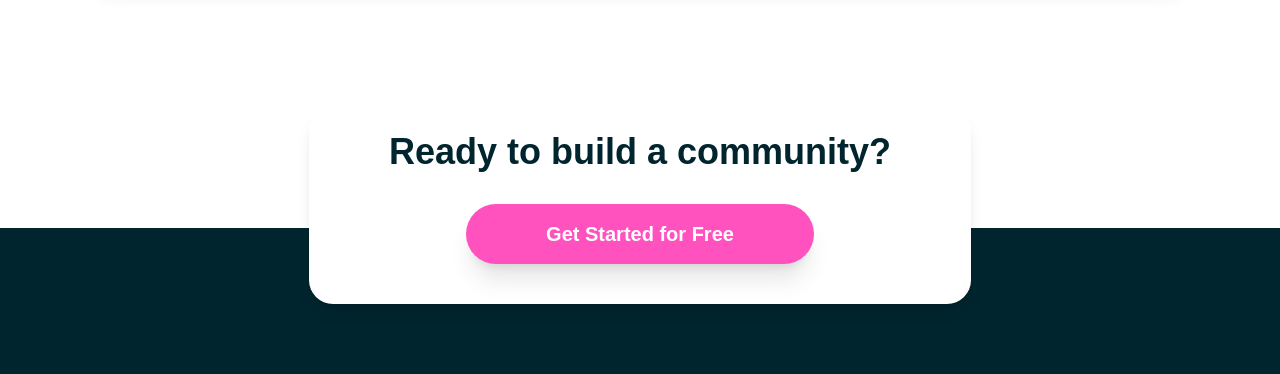
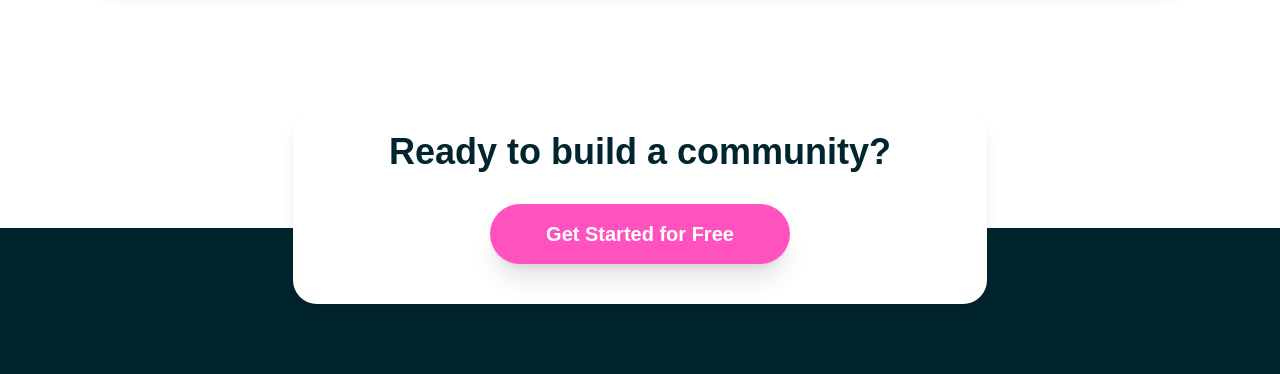
Before and after one commit to Tanyaradzwa1999/Huddle-landing-page-with-alternating-feature-blocks, a website: page index.html in a window 1280 px wide. Shown: the part 2260-2634 px from the top of the page. Drawn offline with Linux system fonts and the light colour scheme.

Commit message:
fixed heading size

```diff
--- a/index.html
+++ b/index.html
@@ -154,9 +154,13 @@
         <div
           class="flex flex-col shadow-lg rounded-3xl items-center justify-center bg-white px-0 absolute z-10 -mt-60 md:-mt-32 mr-6 ml-6"
         >
-          <h3 class="px-20 mt-6">Ready to build a community?</h3>
+          <h3
+            class="px-20 mt-6 text-xl md:text-4xl font-extrabold md:font-bold md:px-24"
+          >
+            Ready to build a community?
+          </h3>
           <button
-            class="shadow-xl mb-10 py-6 px-20 bg-Pink rounded-full text-white text-xl font-bold font-opensans md:py-4"
+            class="shadow-xl mb-10 py-4 px-10 bg-Pink rounded-full text-white text-xl font-bold font-opensans md:py-4 md:px-14"
           >
             Get Started for Free
           </button>
```
Also changed, not shown: css/style.css.
